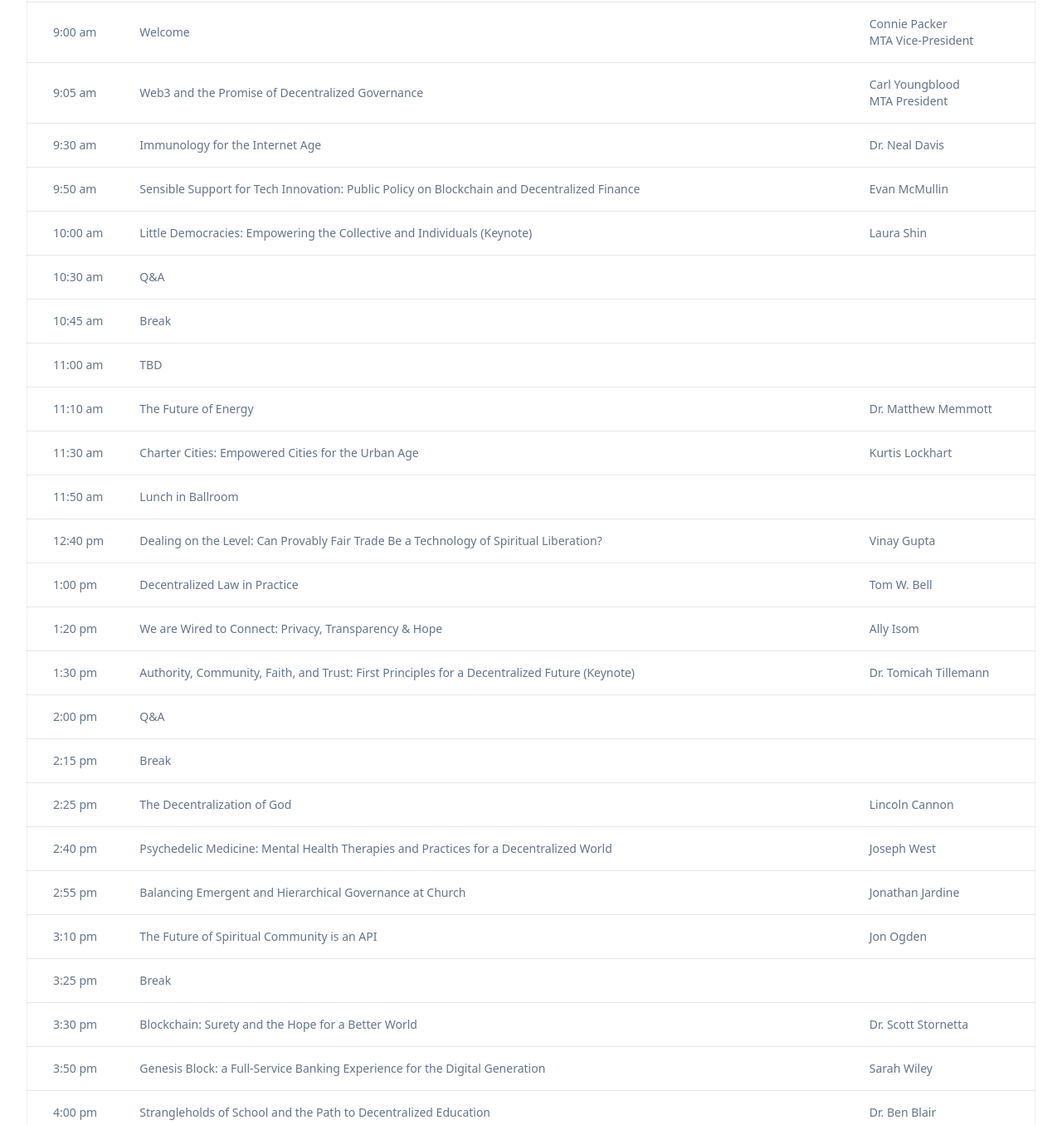
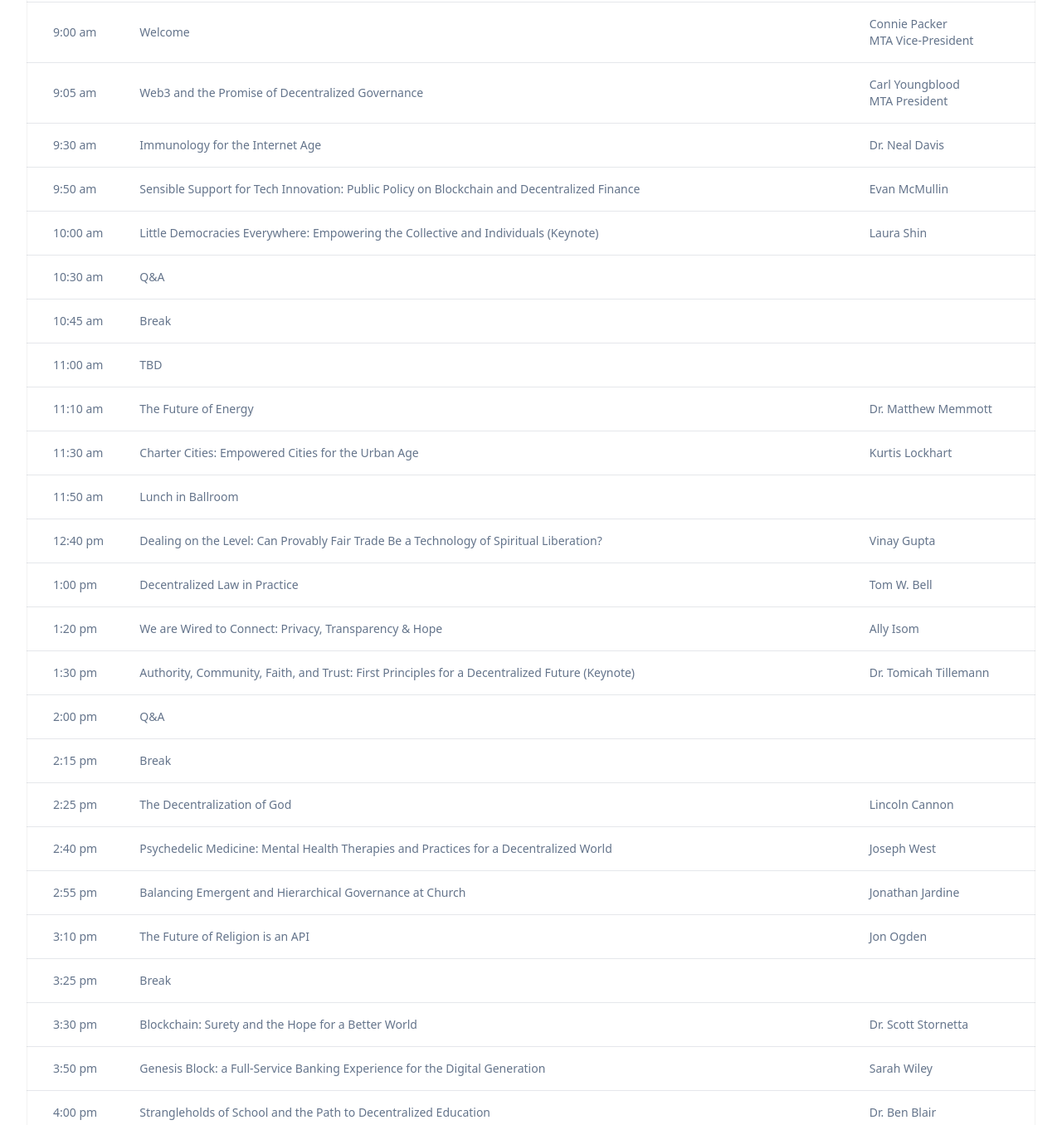
Before and after one commit to MormonTranshumanistAssociation/mtaconf.org, a website built with Vite: page index.html in a window 1280 px wide. Shown: the part 4354-5710 px from the top of the page at 83% size. Built offline with nearby package versions, Linux system fonts and the light colour scheme.

Commit message:
Updated titles for Laura and Jon

```diff
--- a/index.html
+++ b/index.html
@@ -436,7 +436,7 @@
                             10:00 am
                           </td>
                           <td class="border-b border-grey-100 p-4 text-slate-500">
-                            Little Democracies: Empowering the Collective and Individuals (Keynote)
+                            Little Democracies Everywhere: Empowering the Collective and Individuals (Keynote)
                           </td>
                           <td class="whitespace-nowrap border-b border-grey-100 p-4 pr-8 text-slate-500">
                             Laura Shin
@@ -597,7 +597,7 @@
                             3:10 pm
                           </td>
                           <td class="border-b border-grey-100 p-4 text-slate-500">
-                            The Future of Spiritual Community is an API
+                            The Future of Religion is an API
                           </td>
                           <td class="whitespace-nowrap border-b border-grey-100 p-4 pr-8 text-slate-500">
                             Jon Ogden
```
